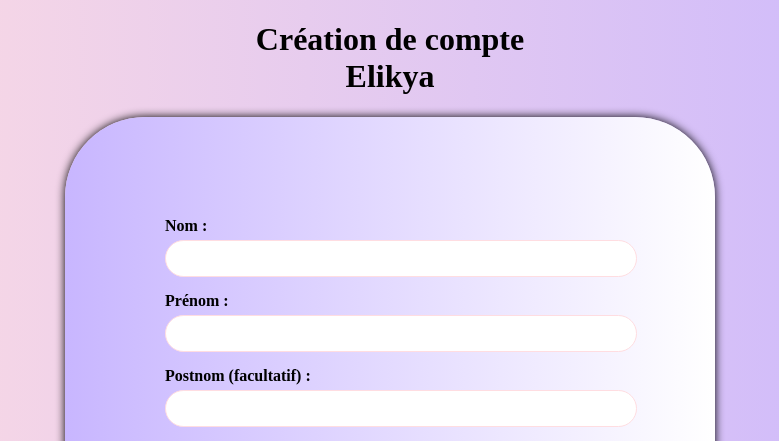
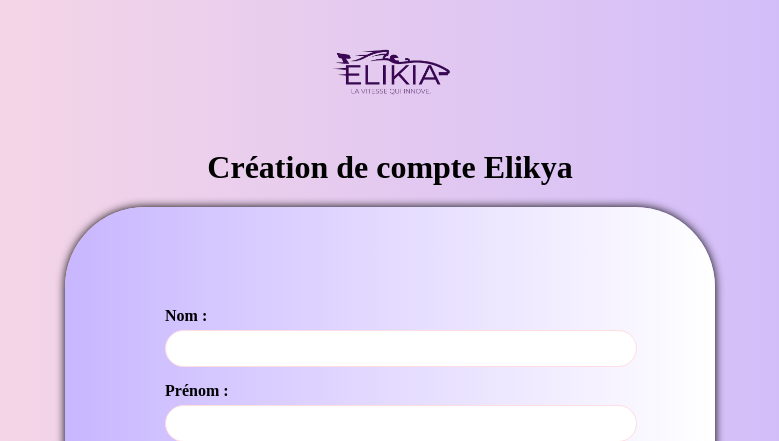
Before and after one commit to BonkingoDaniel006/Elikya, a Flask app: page /inscription in a window 1280 px wide. Shown: the top 441 px of the page, without its empty margins (250-1029 px from the left). Run offline with Flask 3, Linux system fonts and the light colour scheme.

Commit message:
fix/requirements.txt-bug

```diff
--- a/templates/connexion.html
+++ b/templates/connexion.html
@@ -4,14 +4,15 @@
   <meta charset="UTF-8">
   <!-- INDISPENSABLE POUR LE MOBILE -->
   <meta name="viewport" content="width=device-width, initial-scale=1.0">
-  <title>Login elikya</title>
+  <title>Connexion - Elikya</title>
   <link rel="stylesheet" href="{{ url_for('static', filename='connexion.css') }}">
 </head>
 
 <body>
 
   <div class="login-container">
-    <h1>Login <br><span>elikya</span></h1>
+    <img src="{{ url_for('static', filename='profils/logo.png') }}" alt="Elikya Logo" style="width: 140px; margin: 0 auto 15px auto; display: block;">
+    <h1 style="text-align: center;">Login <br><span>Elikya</span></h1>
 
     <form action="{{ url_for('auth.connexion') }}" method="POST">
       <input type="hidden" name="csrf_token" value="{{ csrf_token() }}">
--- a/templates/index.html
+++ b/templates/index.html
@@ -3,7 +3,7 @@
 <head>
   <meta charset="UTF-8">
   <meta name="viewport" content="width=device-width, initial-scale=1.0">
-  <title>e-MiniShopRDC - Feed Acheteur</title>
+  <title>Elikya - Fil d'actualité</title>
   <meta name="viewport" content="width=device-width, initial-scale=1.0">
   <link rel="stylesheet" href="{{ url_for('static', filename='fil_actu.css') }}">
 </head>
@@ -11,7 +11,9 @@
 <body>
 
 <header>
-  <div class="logo">e-MiniShopRDC</div>
+  <div class="logo">
+    <img src="{{ url_for('static', filename='profils/logo.png') }}" alt="Elikya Logo" style="height: 65px; vertical-align: middle;">
+  </div>
 
   <div class="search-bar">
     <input type="text" placeholder="Rechercher un produit, une marque...">
--- a/templates/inscription.html
+++ b/templates/inscription.html
@@ -2,14 +2,17 @@
 <html lang="fr">
 <head>
   <meta charset="UTF-8">
-  <title>Création de compte<br> Elikya"</title>
+  <title>Inscription - Elikya</title>
   <meta name="viewport" content="width=device-width, initial-scale=1.0">
   <link rel="stylesheet" href="{{ url_for('static', filename='compte_acheteur.css') }}">
 
 </head>
 <body>
 
-  <h1 style="text-align:center;">Création de compte<br> Elikya</h1>
+  <div style="text-align: center; margin-top: 20px;">
+    <img src="{{ url_for('static', filename='profils/logo.png') }}" alt="Elikya Logo" style="width: 160px;">
+    <h1>Création de compte Elikya</h1>
+  </div>
 
   <form action="{{ url_for('auth.inscription') }}" method="post">
     <input type="hidden" name="csrf_token" value="{{ csrf_token() }}">
--- a/templates/verify.html
+++ b/templates/verify.html
@@ -13,6 +13,7 @@
 </head>
 <body>
     <div class="verify-container">
+        <img src="{{ url_for('static', filename='profils/logo.png') }}" alt="Elikya Logo" style="width: 130px; margin-bottom: 20px;">
         <h2>Vérification de l'email</h2>
         <p>Un code secret a été envoyé à <strong>{{ email }}</strong>. Veuillez le saisir ci-dessous.</p>
 
```
Also changed, not shown: logo-removebg-preview.png (added), static/profils/logo.png (added).
